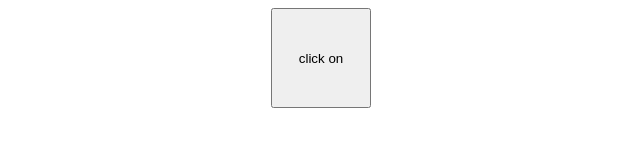
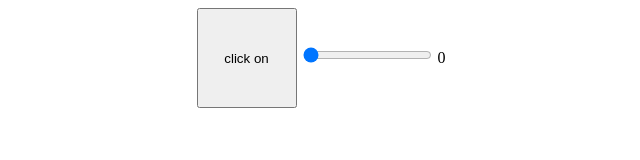
Before and after one commit to christianAgostini/cloudcomputing, a plain HTML site: page wow.html in a window 1280 px wide. Shown: the whole page, without its empty margins (319-959 px from the left). Drawn offline with Linux system fonts and the light colour scheme.

Commit message:
Update wow.html

```diff
--- a/wow.html
+++ b/wow.html
@@ -9,6 +9,14 @@ function hey(){
 <body>
 <center>
 <input type="button" style="height: 100px; width: 100px" value="click on" onclick="hey()"/>
+<input type="range" min="0" max="50" value="0" step="5" onchange="showValue(this.value)" />
+<span id="range">0</span>
+<script type="text/javascript">
+function showValue(newValue)
+{
+	document.getElementById("range").innerHTML=newValue;
+}
+</script>
 </center>
 </body>
 </html>
```
